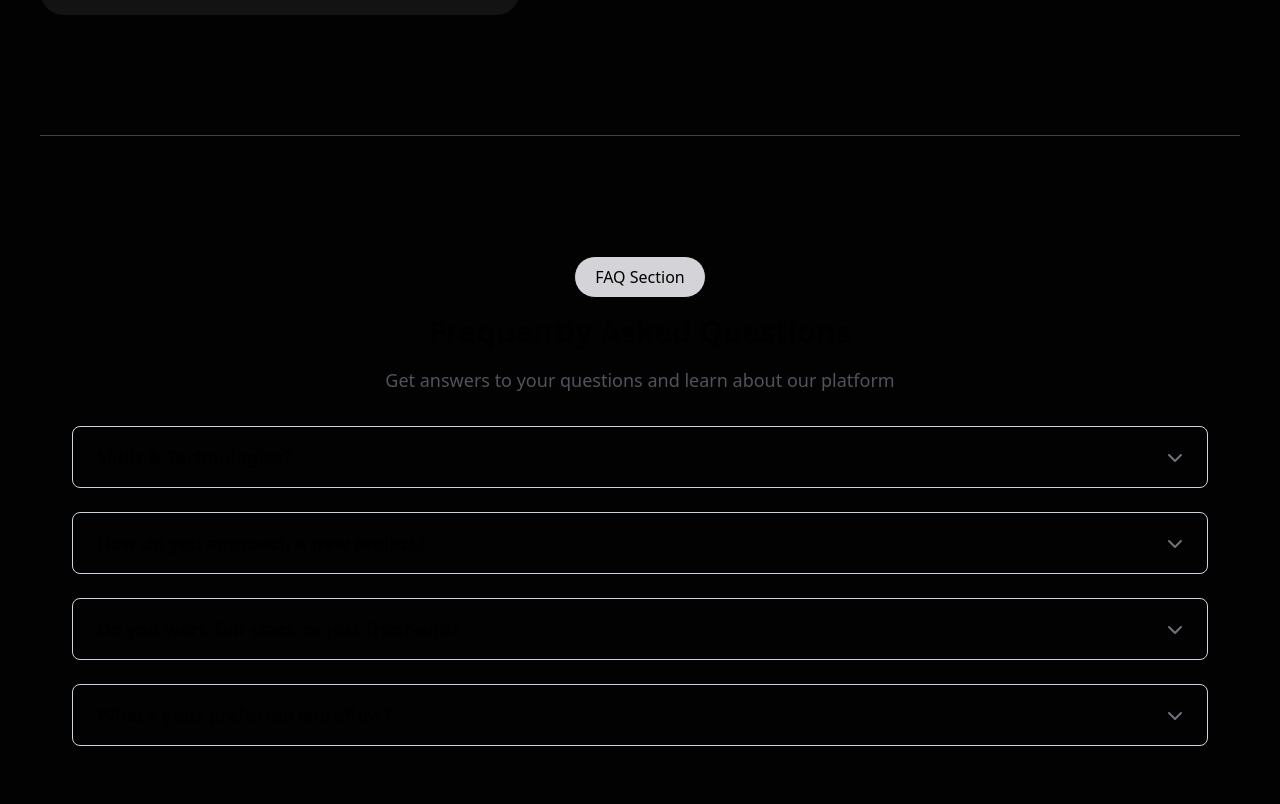
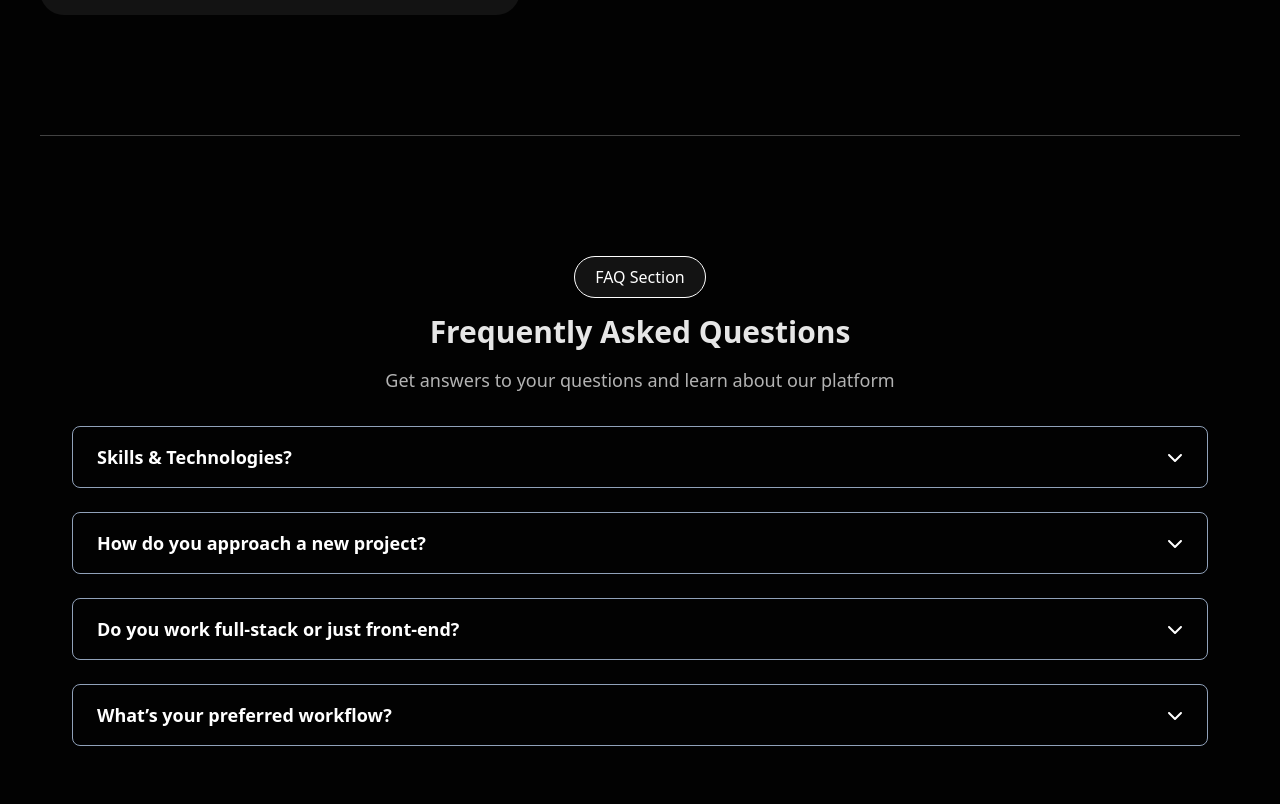
Before and after one commit to EgzonBllacaa/PersonalPortfolio, a React (Vite) app: page / in a window 1280 px wide. Shown: the part 3236-4040 px from the top of the page. Built offline with nearby package versions, Linux system fonts and the light colour scheme.

Commit message:
color dark mode issue

```diff
--- a/src/Components/HomeComp/Accordion.jsx
+++ b/src/Components/HomeComp/Accordion.jsx
@@ -49,15 +49,15 @@ const Accordion = () => {
   };
 
   return (
-    <div className="flex flex-col gap-8 p-8 py-20 border-b sm:py-30">
+    <div className="flex flex-col gap-8 p-8 py-20 border-b sm:py-30 text-[var(--color-neutral)]">
       <div className="flex flex-col items-center gap-4">
-        <button className="px-5 py-2 font-medium border rounded-4xl bg-zinc-300">
+        <button className="px-5 py-2 font-medium border rounded-4xl bg-[var(--color-neutral_dark_gray)]">
           FAQ Section
         </button>
-        <span className="text-3xl font-bold text-center">
+        <span className="text-3xl font-bold text-center text-[var(--color-neutral_off_white)]">
           Frequently Asked Questions
         </span>
-        <p className="text-lg text-center text-zinc-600">
+        <p className="text-lg text-center text-[var(--bg-input-color)]">
           Get answers to your questions and learn about our platform
         </p>
       </div>
@@ -67,19 +67,19 @@ const Accordion = () => {
             <div
               key={index}
               onClick={() => handleClick(item.id)}
-              className="flex flex-col gap-2 px-6 py-4 border rounded-lg cursor-pointer border-slate-300"
+              className="flex flex-col gap-2 px-6 py-4 border rounded-lg cursor-pointer border-slate-400"
             >
               <div className="flex items-center justify-between">
                 <h4 className="text-lg font-bold">{item.question}</h4>
                 <FontAwesomeIcon
                   icon={faChevronDown}
-                  className={`text-zinc-500 ${
+                  className={`bg-[--bg-input-color] ${
                     item.isOpen ? "rotate-180" : ""
                   } transition-transform duration-300 ease-in-out`}
                 />
               </div>
               {item.isOpen && (
-                <div className="text-zinc-600">
+                <div className="text-[bg-input-color]">
                   {item.answer && typeof item.answer === "string" ? (
                     <p>{item.answer}</p>
                   ) : (
--- a/src/Components/HomeComp/LetsConnect.jsx
+++ b/src/Components/HomeComp/LetsConnect.jsx
@@ -117,7 +117,7 @@ const LetsConnect = ({ contactRef }) => {
             @{new Date().getFullYear()} Egzon Bllaca
           </span>
         </div>
-        <div className="flex-1 flex flex-col min-w-full sm:min-w-full gap-20 xl:min-w-[400px] lg:min-w-[205px]">
+        <div className="flex-1 flex flex-col min-w-30 sm:min-w-full gap-20 xl:min-w-[400px] lg:min-w-[205px]">
           <Form contactRef={contactRef} inputRef={inputRef} />
           <span className="text-[var(--color-neutral)] block lg:hidden ">
             @{new Date().getFullYear()} Egzon Bllaca
--- a/src/index.css
+++ b/src/index.css
@@ -1,6 +1,6 @@
 @import "tailwindcss";
 
-/* Light mode (default) */
+/* Dark Mode (default) */
 :root {
   --bg-custom-color: #020202;
   --bg-input-color: #b3b3b3;
@@ -12,7 +12,7 @@
   --font-BebasNeue: BebasNeue;
 }
 
-/* Dark mode overrides */
+/* Light mode overrides */
 .light {
   --bg-custom-color: #e2e2e2;
   --bg-input-color: #424242;
```
